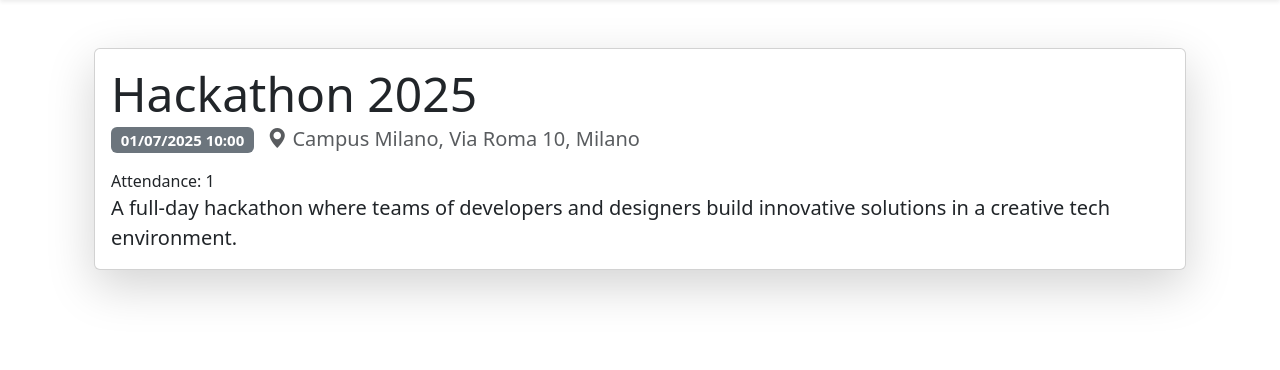
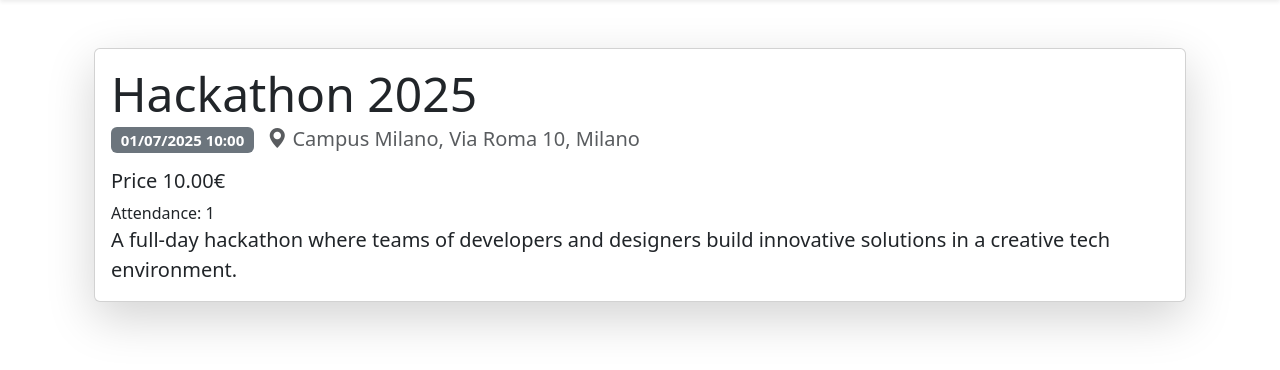
Before and after one commit to salvatore-greco/Elaborato-PPM-Backend, a Django app: page /events/1 in a window 1280 px wide. Shown: the part 64-434 px from the top of the page. Run offline with Django 5.2, Linux system fonts and the light colour scheme; data comes from the database, SQL or seed files in the repository.

Commit message:
INFO: showed price in event details page

```diff
--- a/templates/event-details.html
+++ b/templates/event-details.html
@@ -15,6 +15,7 @@
                     <span class="badge bg-secondary">{{ event.date }}</span>
                     <span class="ms-2"><i class="bi bi-geo-alt-fill"></i> {{ event.place_name }}, {{ event.place_address }}</span>
                 </h5>
+                <h5>Price {{ event.price }}€</h5>
                 <span>Attendance: {{ attendance }}</span>
                 <p class="card-text fs-5">{{ event.description }}</p>
 
```
